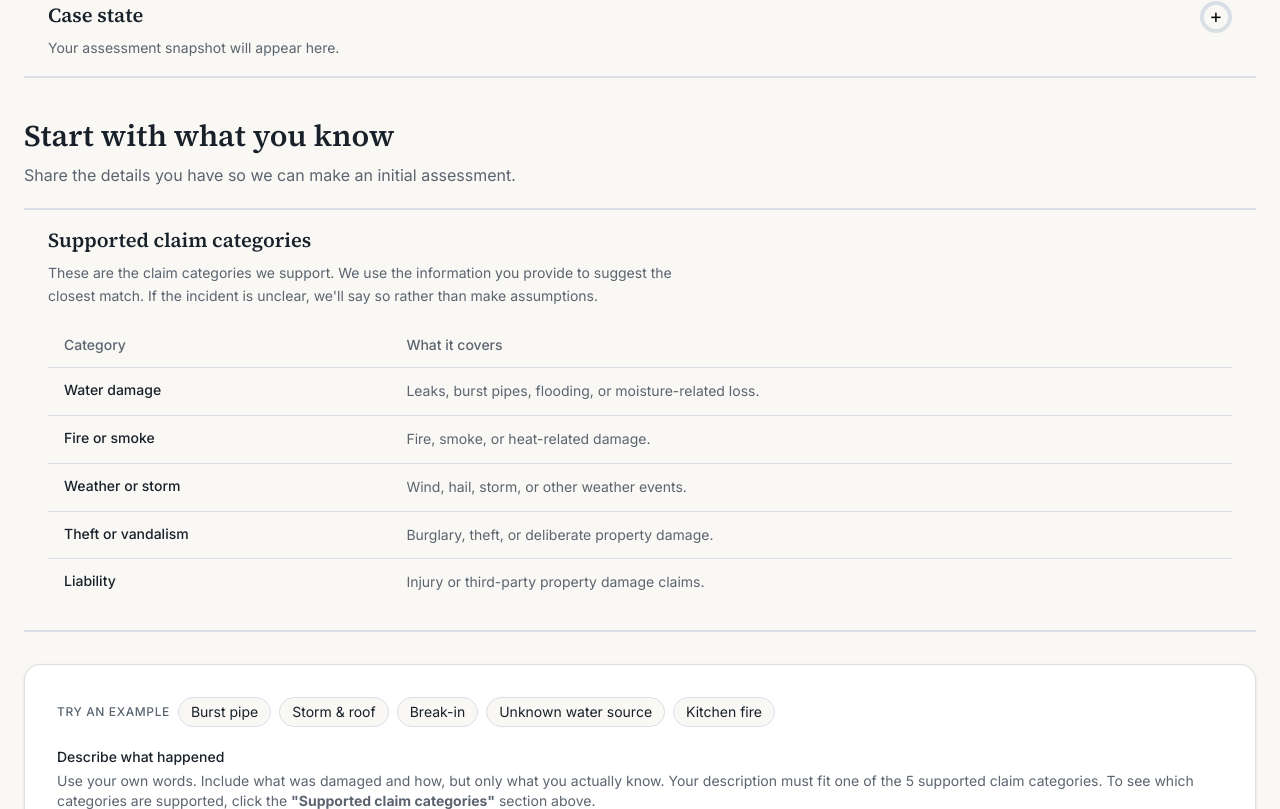
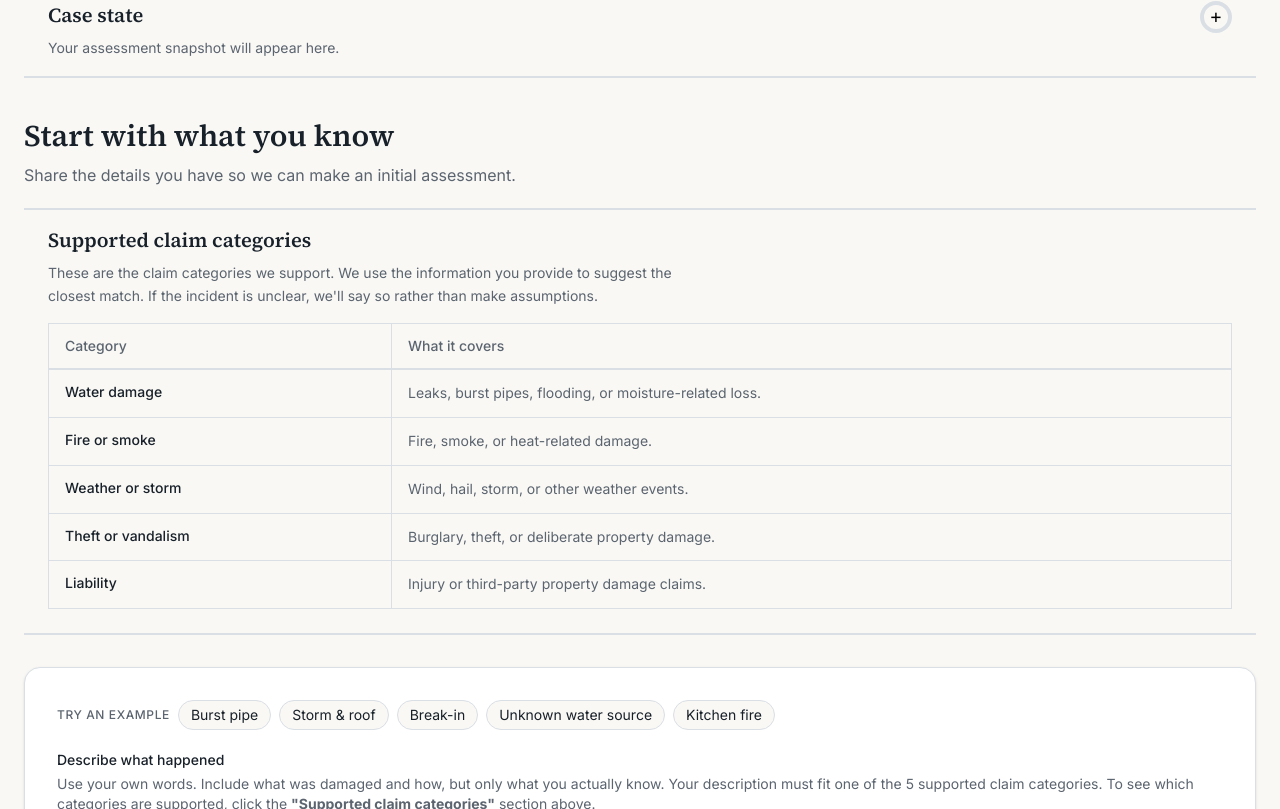
Before and after one commit to williamhu08/claims-intake, a Next.js app: page / in a window 1280 px wide. Shown: the part 512-1321 px from the top of the page. Built offline with nearby package versions, Linux system fonts and the light colour scheme.

Commit message:
feat: enhance claim categories table styling and structure
Improved table border and header formatting for better visual clarity

Co-authored-by: williamhu08 <19258151+williamhu08@users.noreply.github.com>

```diff
--- a/components/claim-categories.tsx
+++ b/components/claim-categories.tsx
@@ -16,17 +16,17 @@ export function ClaimCategories() {
         </p>
       </div>
       <div className="overflow-x-auto px-6 pb-6">
-        <table className="w-full min-w-[32rem] border-collapse text-left" aria-label="Supported claim categories">
+        <table className="w-full min-w-[32rem] border-collapse border border-border text-left" aria-label="Supported claim categories">
           <thead>
-            <tr className="border-b border-border text-sm text-muted-foreground">
-              <th scope="col" className="px-4 py-3 font-medium">Category</th>
+            <tr className="border-b-2 border-foreground/40 text-sm text-muted-foreground">
+              <th scope="col" className="border-r border-border px-4 py-3 font-medium">Category</th>
               <th scope="col" className="px-4 py-3 font-medium">What it covers</th>
             </tr>
           </thead>
           <tbody>
             {claimTypeOptions.map((category) => (
               <tr key={category.value} className="border-b border-border last:border-b-0">
-                <th scope="row" className="px-4 py-3 align-top text-sm font-medium text-foreground">{category.label}</th>
+                <th scope="row" className="border-r border-border px-4 py-3 align-top text-sm font-medium text-foreground">{category.label}</th>
                 <td className="px-4 py-3 text-sm leading-relaxed text-muted-foreground">{category.description}</td>
               </tr>
             ))}
```
